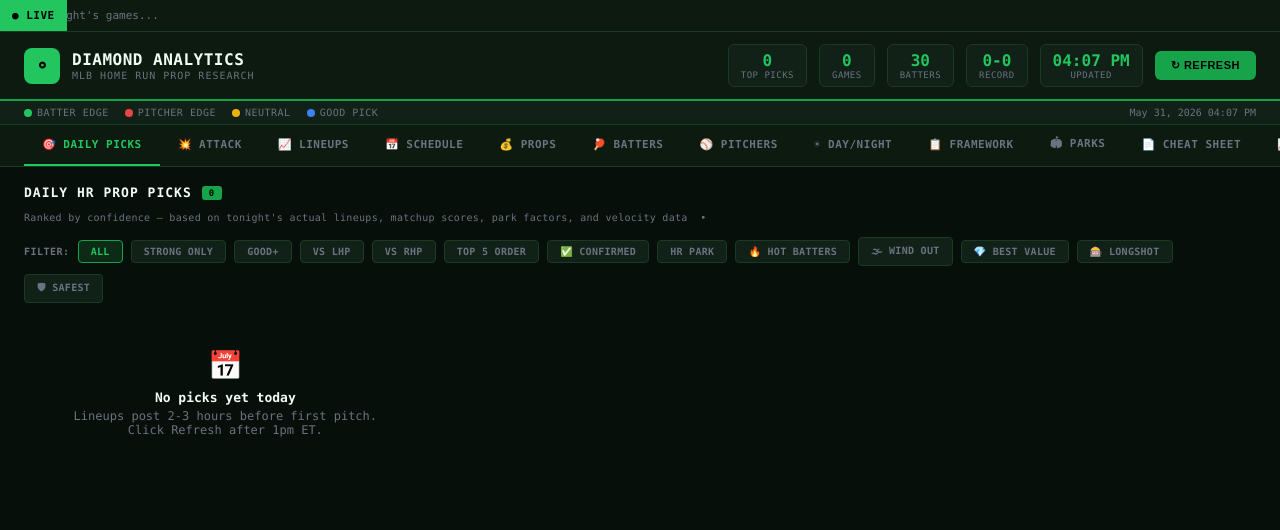
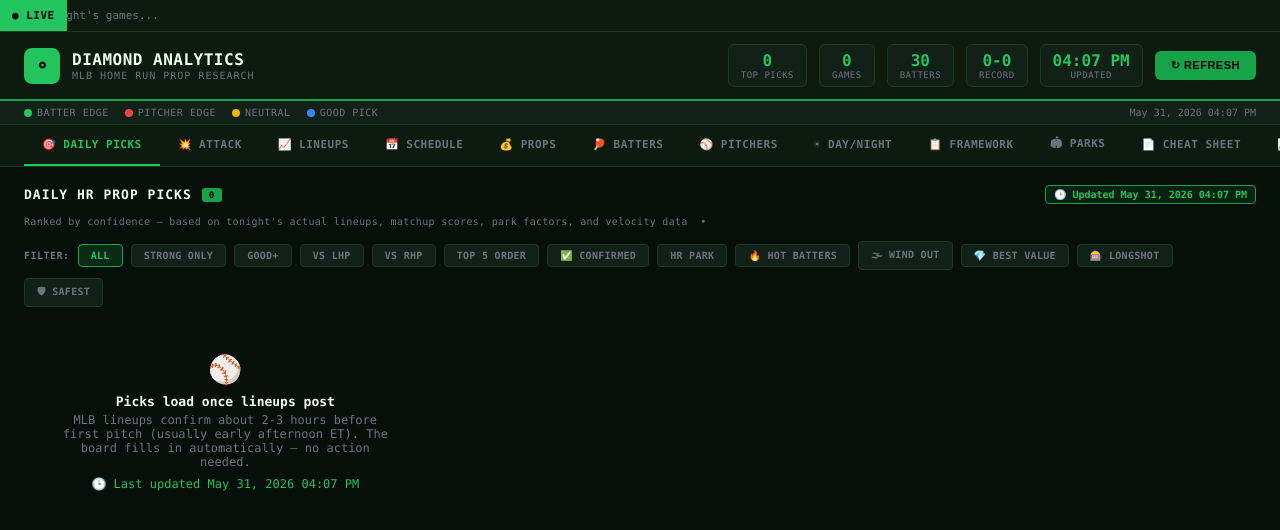
Before and after one commit to olivierjbaptiste/MLB-Prop-Dashboard, a Flask app: page / in a window 1280 px wide. Shown: the top 530 px of the page. Run offline with Flask 3, Linux system fonts and the light colour scheme.

Commit message:
Pick cards: prominent bet line + one-line why, updated chip, better empty state

```diff
--- a/templates/index.html
+++ b/templates/index.html
@@ -171,6 +171,7 @@ tr:last-child td{border-bottom:none}
 
 @media(max-width:768px){
   .two{grid-template-columns:1fr}
+  .section-hdr{flex-wrap:wrap}
   .lineup-grid{grid-template-columns:1fr}
   .picks-grid{grid-template-columns:1fr}
   .main{padding:10px}
@@ -287,7 +288,7 @@ tr:last-child td{border-bottom:none}
 
 <!-- DAILY PICKS -->
 <div id="tc-picks" class="tc on">
-  <div class="section-hdr"><h2>Daily HR Prop Picks</h2><span class="badge" id="picks-count">0</span></div>
+  <div class="section-hdr"><h2>Daily HR Prop Picks</h2><span class="badge" id="picks-count">0</span><span id="picks-updated" style="margin-left:auto;font-size:10px;font-weight:700;color:var(--green);background:rgba(34,197,94,0.1);border:1px solid var(--green2);border-radius:4px;padding:3px 8px;white-space:nowrap"></span></div>
   <div class="section-sub">Ranked by confidence — based on tonight's actual lineups, matchup scores, park factors, and velocity data &nbsp;&bull;&nbsp; <span id="picks-freshness" style="color:var(--muted)"></span></div>
   <!-- FILTER BAR -->
   <div style="display:flex;gap:8px;flex-wrap:wrap;margin-bottom:14px;align-items:center">
@@ -307,7 +308,7 @@ tr:last-child td{border-bottom:none}
     <button class="filter-btn" onclick="setFilter('safest',this)">&#128737; Safest</button>
   </div>
   <div class="picks-grid" id="picks-content">
-    <div class="empty-state"><div class="icon">&#128197;</div><h3>Loading picks...</h3></div>
+    <div class="empty-state"><div class="icon">&#9918;</div><h3>Loading tonight's picks&hellip;</h3><p>Pulling lineups, matchups, and live odds.</p></div>
   </div>
   <div id="nobet-section" style="margin-top:22px"></div>
 </div>
@@ -682,6 +683,45 @@ function valueBadge(pick){
   if(e <= -8)  return ' <span title="Market price shorter than the model implies: '+es+'" style="font-size:9px;font-weight:800;color:var(--gold);background:rgba(234,179,8,0.10);border:1px solid rgba(234,179,8,0.30);padding:1px 5px;border-radius:3px">&#9888; OVERPRICED</span>';
   return '';
 }
+
+// The bet, stated plainly — odds + book right on the pick.
+function betLine(pick){
+  if(pick.prop_line!=null && pick.prop_odds!=null){
+    var oc = pick.prop_odds>0?'var(--green)':'var(--gold)';
+    var os = pick.prop_odds>0?'+'+pick.prop_odds:''+pick.prop_odds;
+    return '<div style="display:flex;align-items:center;gap:8px;flex-wrap:wrap;background:rgba(34,197,94,0.08);border:1px solid var(--green2);border-radius:6px;padding:8px 10px;margin-top:8px">'
+      +'<span style="font-size:9px;font-weight:800;color:var(--green);letter-spacing:0.5px">THE BET</span>'
+      +'<span style="font-size:13px;font-weight:800;color:var(--white)">HR &middot; O'+pick.prop_line+'</span>'
+      +'<span style="font-size:15px;font-weight:800;color:'+oc+'">'+os+'</span>'
+      +'<span style="font-size:10px;color:var(--muted);text-transform:uppercase;font-weight:700">'+(pick.prop_book||'')+'</span>'
+      +'</div>';
+  }
+  if(pick.fair_odds!=null){
+    var fo=pick.fair_odds>0?'+'+pick.fair_odds:''+pick.fair_odds;
+    return '<div style="display:flex;align-items:center;gap:8px;flex-wrap:wrap;background:var(--surface2);border:1px solid var(--border);border-radius:6px;padding:8px 10px;margin-top:8px">'
+      +'<span style="font-size:9px;font-weight:800;color:var(--muted);letter-spacing:0.5px">MODEL LINE</span>'
+      +'<span style="font-size:13px;font-weight:800;color:var(--white)">HR &middot; O0.5</span>'
+      +'<span style="font-size:15px;font-weight:800;color:var(--gold)">'+fo+'</span>'
+      +'<span style="font-size:9px;color:var(--muted)">no live line yet</span>'
+      +'</div>';
+  }
+  return '';
+}
+
+// One-line plain-English reason, built from the pick's strongest positive signals.
+function whyLine(pick){
+  var seen={}, parts=[];
+  (pick.signals||[]).forEach(function(s){
+    if(s && s.good===true && s.label && !seen[s.label]){ seen[s.label]=1; parts.push(s.label); }
+  });
+  parts = parts.slice(0,3);
+  if(parts.length===0) return '';
+  return '<div style="font-size:11px;color:var(--white);margin-top:7px;line-height:1.45">'
+    +'<span style="color:var(--green);font-weight:800">Why: </span>'
+    +parts.join(' <span style="color:var(--muted)">+</span> ')
+    +'</div>';
+}
+
 document.getElementById('stat-picks').textContent    = PICKS.length;
 // Show freshness indicator safely
 try {
@@ -693,6 +733,7 @@ document.getElementById('stat-games').textContent    = GAMES.length;
 document.getElementById('stat-batters').textContent  = BATTERS.length;
 var updTime = '{{ updated }}';
 if(updTime){ document.getElementById('stat-updated').textContent = updTime.split(' ').slice(3).join(' ') || updTime; }
+try { var pu = document.getElementById('picks-updated'); if(pu && updTime) pu.textContent = '\uD83D\uDD52 Updated ' + updTime; } catch(e){}
 document.getElementById('picks-count').textContent  = PICKS.length;
 document.getElementById('batter-count').textContent = BATTERS.length;
 
@@ -930,9 +971,10 @@ function buildPicks(){
   if(!PICKS||PICKS.length===0){
     var now = new Date();
     var hour = now.getHours();
+    var stamp = (typeof updTime!=='undefined' && updTime) ? '<p style="margin-top:8px;color:var(--green)">\uD83D\uDD52 Last updated '+updTime+'</p>' : '';
     var msg = hour >= 18
-      ? '<div class="empty-state"><div class="icon">&#9917;</div><h3>Games In Progress</h3><p>Pre-game picks were generated earlier. Click Refresh or check back tomorrow morning for new picks.</p></div>'
-      : '<div class="empty-state"><div class="icon">&#128197;</div><h3>No picks yet today</h3><p>Lineups post 2-3 hours before first pitch. Click Refresh after 1pm ET.</p></div>';
+      ? '<div class="empty-state"><div class="icon">&#9917;</div><h3>Tonight\'s games are underway</h3><p>Today\'s picks were posted earlier and books pull lines once games start. Fresh picks land tomorrow afternoon once lineups post.</p>'+stamp+'</div>'
+      : '<div class="empty-state"><div class="icon">&#9918;</div><h3>Picks load once lineups post</h3><p>MLB lineups confirm about 2-3 hours before first pitch (usually early afternoon ET). The board fills in automatically — no action needed.</p>'+stamp+'</div>';
     el.innerHTML = msg;
     return;
   }
@@ -1046,6 +1088,7 @@ function buildPicks(){
       +(formHtml?' <span style="background:rgba(34,197,94,0.1);border:1px solid rgba(34,197,94,0.2);padding:1px 5px;border-radius:3px;font-size:9px">'+formHtml+'</span>':'')
       +wxHtml+'</div></div></div>'
       +'<span class="conf-badge '+ccls+'">'+conf+'</span></div>'
+      +betLine(pick)+whyLine(pick)
       +'<div class="pick-stats">'
       +'<div class="pick-stat"><div class="pick-stat-val" style="color:'+msCol+'">'+ms+'</div><div class="pick-stat-lbl">Match</div></div>'
       +'<div class="pick-stat"><div class="pick-stat-val" style="color:'+clr(pick.barrel_pct,15,8)+'">'+f(pick.barrel_pct,1)+'%</div><div class="pick-stat-lbl">Barrel%</div></div>'
@@ -1053,7 +1096,7 @@ function buildPicks(){
       +'<div class="pick-stat"><div class="pick-stat-val">'+parkBadge(pick.park_factor||1.0,pick.park_friendly)+'</div><div class="pick-stat-lbl">Park</div></div>'
       +'</div>'
       +'<div class="sigs">'+sigs+'</div>'
-      +fairOddsHtml+propHtml+dontBet
+      +fairOddsHtml+dontBet
       +'<button onclick="sharePick('+pIdx+')" style="margin-top:8px;width:100%;background:rgba(34,197,94,0.1);border:1px solid rgba(34,197,94,0.3);color:var(--green);font-size:11px;font-weight:700;padding:6px;border-radius:6px;cursor:pointer">&#128247; Share Card</button>'
       +'</div>';
   });
```
